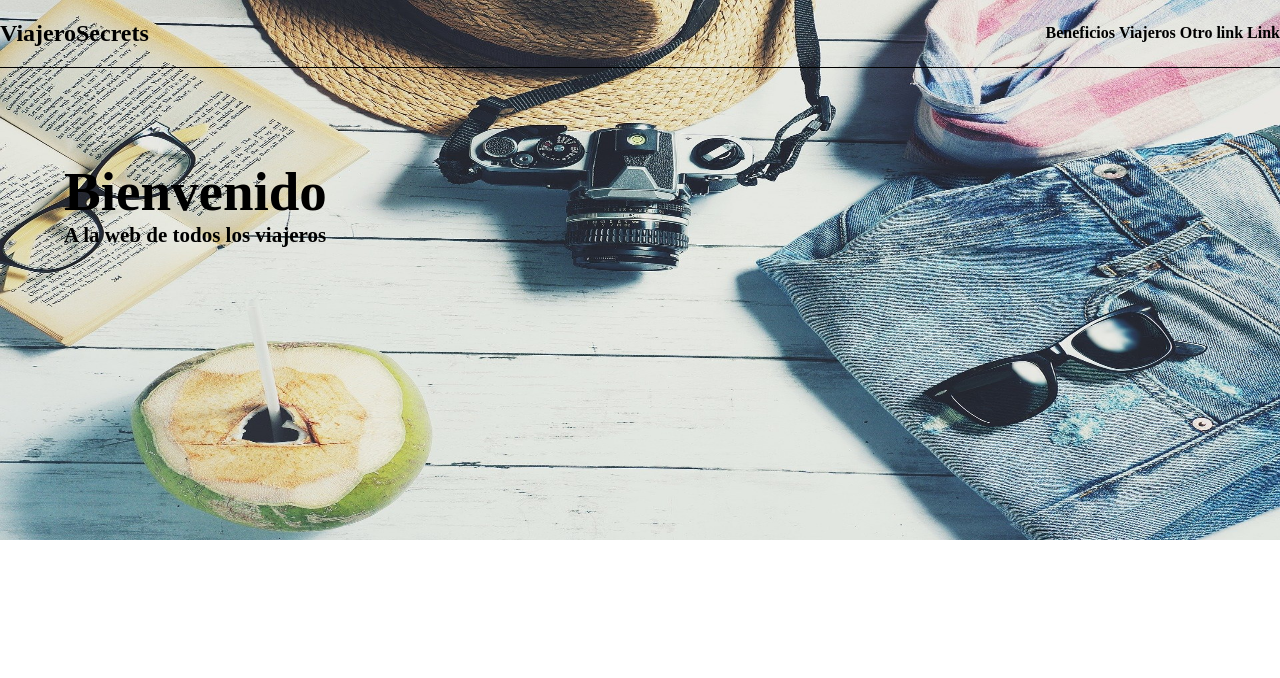
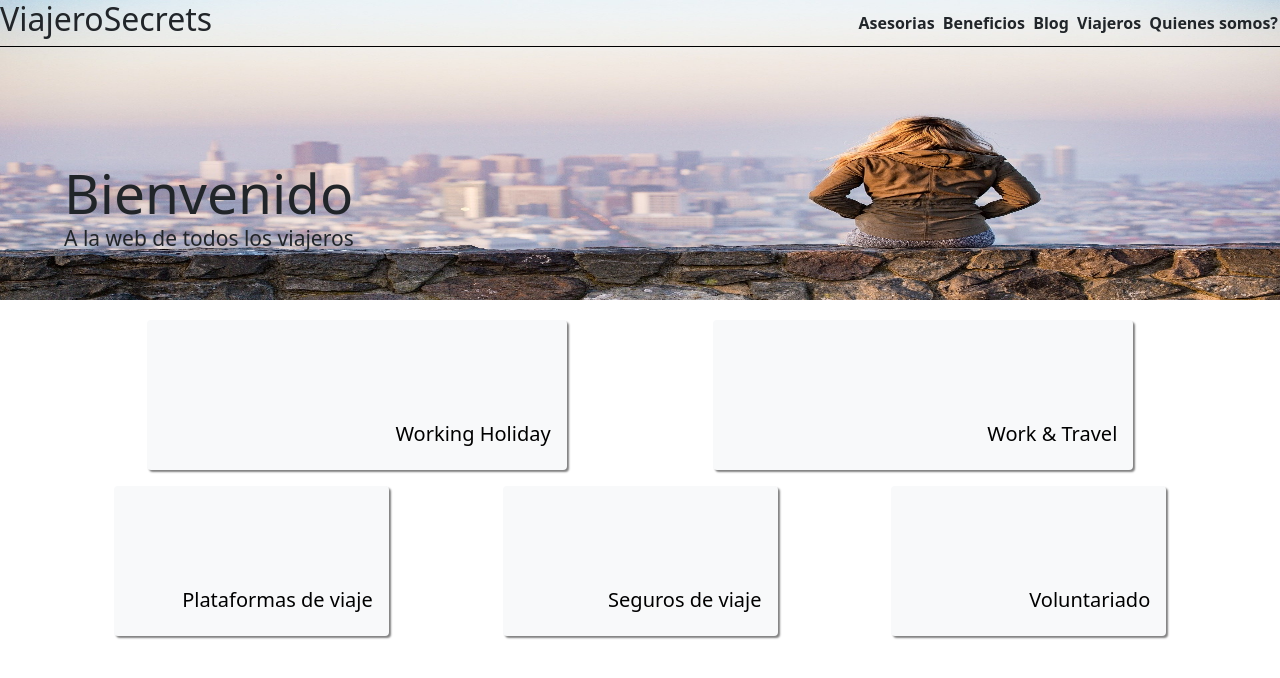
Before and after one commit to araimundo362/Viajero-Secrets, a website: page index.html in a window 1280 px wide. Shown: the top 678 px of the page. Drawn offline with nearby package versions, Linux system fonts and the light colour scheme.

Commit message:
feat(): adds cards panel to home

```diff
--- a/index.html
+++ b/index.html
@@ -9,6 +9,7 @@
     <meta name="keywords"  content="VIAJERO, VIAJEROS, VIAJES, DESTINO, SECRETOS">
 
     <link rel="stylesheet" href="css/styles.css">
+    <link href="https://cdn.jsdelivr.net/npm/bootstrap@5.0.0-beta3/dist/css/bootstrap.min.css" rel="stylesheet" integrity="sha384-eOJMYsd53ii+scO/bJGFsiCZc+5NDVN2yr8+0RDqr0Ql0h+rP48ckxlpbzKgwra6" crossorigin="anonymous">
 
 </head>
 <body style="height: 10000px;">
@@ -16,10 +17,11 @@
         <div class="header__containerMenu">
             <h2>ViajeroSecrets</h2>
             <nav class="header__nav">
+                <a>Asesorias</a>
                 <a>Beneficios</a>
+                <a>Blog</a>
                 <a>Viajeros</a>
-                <a>Otro link</a>
-                <a>Link</a>
+                <a>Quienes somos?</a>
             </nav>
             <div id="dropdownHeader" class="dropdown header__dropHeader">
                 <button class="header__dropHeader__button" type="button" id="dropdownMenuButton" data-toggle="dropdown" aria-haspopup="true" aria-expanded="false">
@@ -38,12 +40,44 @@
         </div>
     </header>
     <main class="mainHome">
-        <img class="mainHome__imageBackground" src="./assets/travel.jpg" />
+        <img class="mainHome__imageBackground" src="./assets/viajanding.jpg" />
         <div id="homeTitle" class="mainHome__titleContainer">
             <h1> Bienvenido</h1>
             <h2>A la web de todos los viajeros</h2>
         </div>
 
+        <div class="mainHome__cardsContainer">
+            <div id="firstRow" class="mainHome__cardsContainer__row">
+                <div class="mainHome__cardsContainer__row__firstRowCards text-white bg-light mb-3">
+                    <div class="card-body mainHome__cardsContainer__row__firstRowCards__content">
+                      <h5 class="card-title">Working Holiday</h5>
+                    </div>
+                  </div>
+                  <div class="mainHome__cardsContainer__row__firstRowCards text-white bg-light mb-3">
+                    <div class="card-body mainHome__cardsContainer__row__firstRowCards__content">
+                      <h5 class="card-title">Work & Travel</h5>
+                    </div>
+                  </div>
+            </div>
+            <div id="secondRow" class="mainHome__cardsContainer__row">
+                <div class="mainHome__cardsContainer__row__secondRowCards text-white bg-light mb-3">
+                    <div class="card-body mainHome__cardsContainer__row__secondRowCards__content">
+                      <h5 class="card-title">Plataformas de viaje</h5>
+                    </div>
+                  </div>
+                  <div class="mainHome__cardsContainer__row__secondRowCards text-white bg-light mb-3">
+                    <div class="card-body mainHome__cardsContainer__row__secondRowCards__content">
+                      <h5 class="card-title">Seguros de viaje</h5>
+                    </div>
+                  </div>
+                  <div class="mainHome__cardsContainer__row__secondRowCards text-white bg-light mb-3">
+                    <div class="card-body mainHome__cardsContainer__row__secondRowCards__content">
+                      <h5 class="card-title">Voluntariado</h5>
+                    </div>
+                  </div>
+
+            </div>
+        </div>
     </main>
 
     <script src="https://code.jquery.com/jquery-3.3.1.slim.min.js" integrity="sha384-q8i/X+965DzO0rT7abK41JStQIAqVgRVzpbzo5smXKp4YfRvH+8abtTE1Pi6jizo" crossorigin="anonymous"></script>
--- a/scss/_header.scss
+++ b/scss/_header.scss
@@ -9,6 +9,7 @@
     top: 0;
 
     width: 100%;
+    z-index: 1000;
 
     &__containerMenu {
         display: flex;
@@ -26,10 +27,11 @@
             font-weight: 700;
 
             cursor: pointer;
+            margin: 2px;
         }
 
         a:hover {
-            color: royalblue;
+            color: blue !important;
         }
 
         @media screen and (max-width: 500px) {
--- a/scss/_home.scss
+++ b/scss/_home.scss
@@ -26,9 +26,62 @@
         }
     }
 
+    &__cardsContainer {
+        position: absolute;
+        width: 100%;
+        top: 40%;
+
+        &__row {
+            display: flex;
+            justify-content: space-evenly;
+
+            &__firstRowCards {
+                height: 150px;
+                width: 420px;
+
+                max-width: 450px !important;
+                border-radius: 4px;
+
+                box-shadow: 2px 2px 2px grey;
+
+                cursor: pointer;
+
+                &__content {
+                    height: inherit;
+                    display: flex;
+                    align-items: flex-end;
+                    justify-content: flex-end;
+
+                    color: black;
+                }
+            }
+
+            &__secondRowCards {
+                height: 150px;
+                width: 275px;
+
+                max-width: 450px !important;
+                border-radius: 4px;
+
+                box-shadow: 2px 2px 2px grey;
+
+                cursor: pointer;
+
+                &__content {
+                    height: inherit;
+                    display: flex;
+                    align-items: flex-end;
+                    justify-content: flex-end;
+
+                    color: black;
+                }
+            }
+        }
+    }
+
     &__imageBackground {
         width: 100%;
-        height: 540px;
+        height: 300px;
     }
 
     &__titleContainer {
```
Also changed, not shown: assets/viajanding.jpg (added), css/styles.css.
